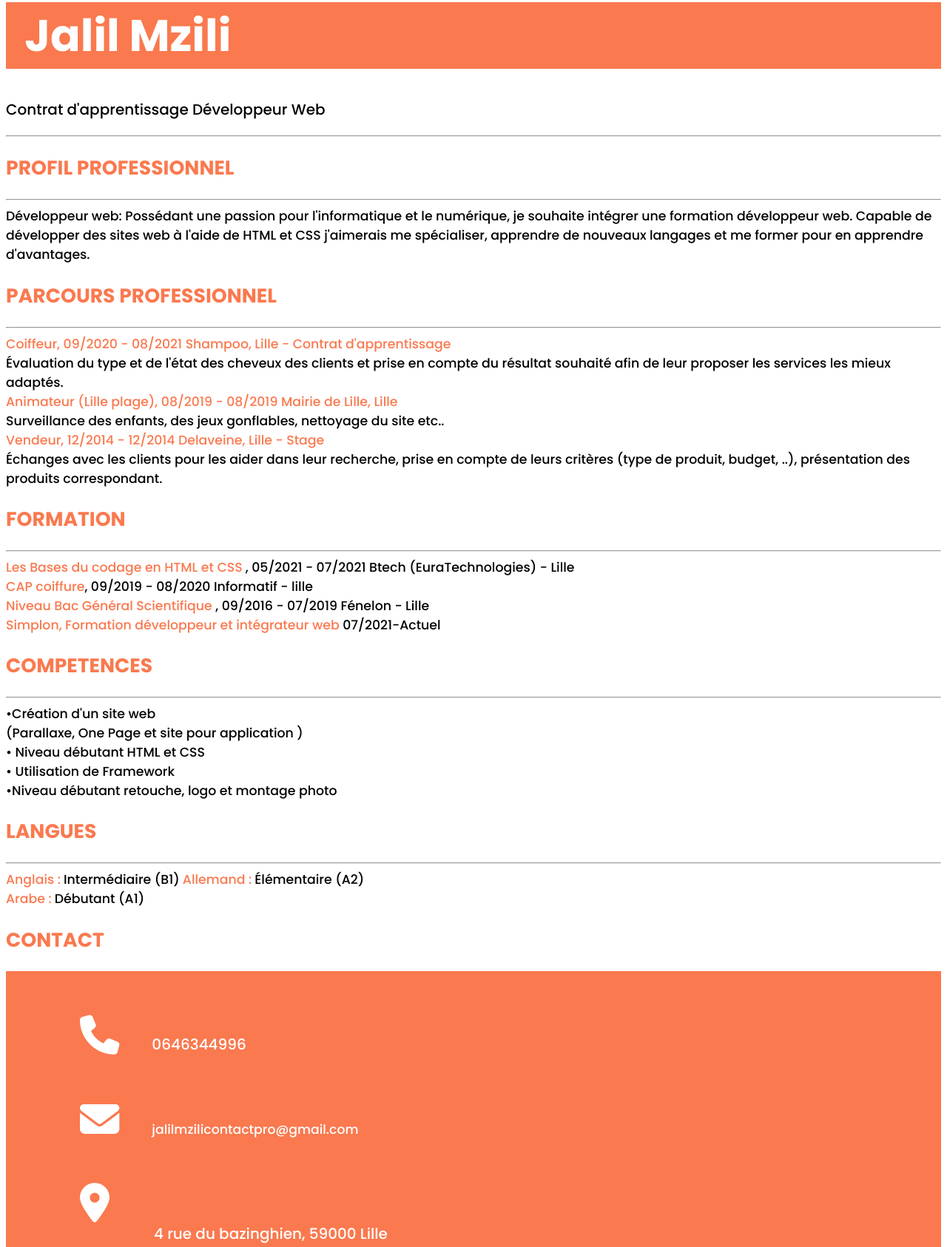
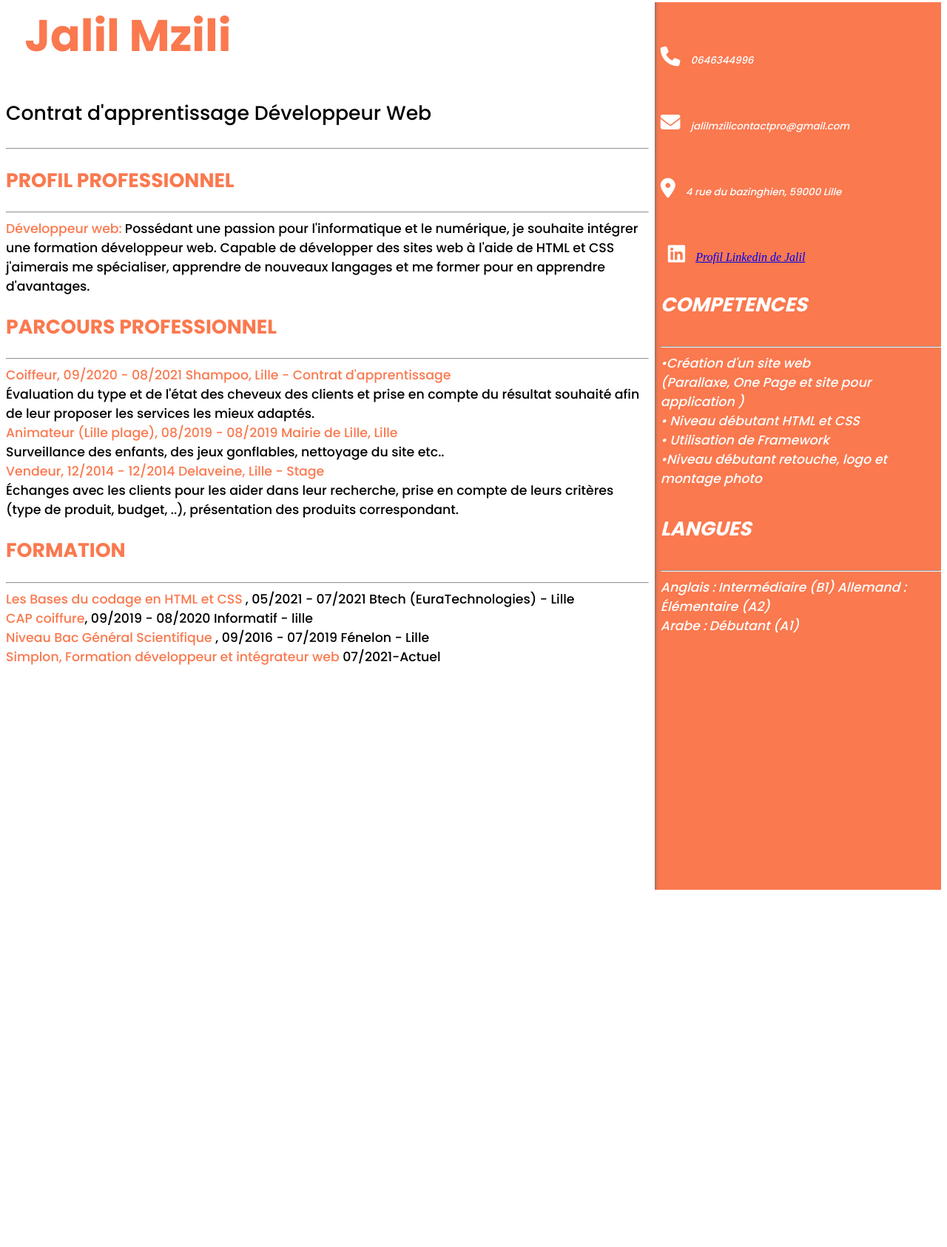
Before and after one commit to Jalilmz/cv, a plain HTML site: page index.html in a window 1280 px wide. Shown: the part 7-1693 px from the top of the page at 74% size. After the commit the page ends 1218 px from the top, so only its background shows below. Drawn offline with Linux system fonts and the light colour scheme; a web font is replaced by a local one.

Commit message:
Un autre commit

```diff
--- a/index.html
+++ b/index.html
@@ -19,9 +19,54 @@
     <title>Document</title>
 </head>
 <body>
-      <header>
+    <aside>
+        <div class="lol">
+        <div class="phone" >
+            <i class="fas fa-phone"></i>
+            <p5>0646344996</p5>
+            </div>
+               <div class="mail">
+            <i class="fas fa-envelope"></i>
+                <p6>jalilmzilicontactpro@gmail.com</p6>
+            </div>
+             <div class="num">
+            <i class="fas fa-map-marker-alt"></i>
+                <p4>4 rue du bazinghien, 59000 Lille </p4>
+            </div>
+            <div class="lin">
+            <i class="fab fa-linkedin"></i>
+            <a href="https://www.linkedin.com/in/jalil-mzili-ba8308190/">Profil Linkedin de Jalil</a>
+            </div>
+        </div>
+        <div class="lal">
+        <h4>COMPETENCES</h4>
+        <div class="trait">
+                              <hr>
+        </div>
+           <p2>•Création d'un site web <br>(Parallaxe,
+                                  One Page et site pour application )<br>
+
+                                  • Niveau débutant HTML et CSS<br>
+                                  • Utilisation de Framework<br>
+                                  •Niveau débutant retouche, logo et
+                                  montage photo</p2>
+
+       <h4>LANGUES</h4>
+                      <div class="trait">
+                                      <hr>
+                                      </div>
+
+            <p2>Anglais :</p2>
+            <p2>Intermédiaire (B1)</p2>
+            <p2>  Allemand :</p2>
+            <p2> Élémentaire (A2)<br></p2>
+            <p2>  Arabe :</p2>
+            <p2> Débutant (A1)</p2>
+        </div>
+    </aside>
+
     <h1>Jalil Mzili</h1>
-      </header>
+
       <p>Contrat d'apprentissage Développeur Web</p>
      <div class="trait">
       <hr>
@@ -30,12 +75,12 @@
      <div class="trait">
     <hr>
      </div>
-      <p2>Développeur web:
-        Possédant une passion pour l'informatique et le
+      <p3>Développeur web:</p3>
+        <p2> Possédant une passion pour l'informatique et le
         numérique, je souhaite intégrer une formation développeur web.
         Capable de développer des sites web à l'aide de HTML et CSS
         j'aimerais me spécialiser, apprendre de nouveaux langages et me
- former pour en apprendre d'avantages.</p2>
+        former pour en apprendre d'avantages.</p2>
      <h2>PARCOURS PROFESSIONNEL</h2>
       <div class="trait">
             <hr>
@@ -70,58 +115,6 @@
                   </p2>
 
 
-      <h2>COMPETENCES</h2>
-      <div class="trait">
-                            <hr>
-      </div>
-         <p2>•Création d'un site web <br>(Parallaxe,
-                                One Page et site pour application )<br>
-
-                                • Niveau débutant HTML et CSS<br>
-                                • Utilisation de Framework<br>
-                                •Niveau débutant retouche, logo et
-                                montage photo</p2>
-
-     <h2>LANGUES</h2>
-                    <div class="trait">
-                                    <hr>
-                                    </div>
-
-          <p3>Anglais :</p3>
-          <p2>Intermédiaire (B1)</p2>
-          <p3>  Allemand :</p3>
-          <p2> Élémentaire (A2)<br></p2>
-          <p3>  Arabe :</p3>
-          <p2> Débutant (A1)</p2>
-
-      <h2>CONTACT</h2>
-
- <footer>
-
-
-      <div class="phone" >
-      <i class="fas fa-phone"></i>
-      <p5>0646344996</p5>
-      </div>
-         <div class="mail">
-      <i class="fas fa-envelope"></i>
-          <p6>jalilmzilicontactpro@gmail.com</p6>
-      </div>
-       <div class="num">
-      <i class="fas fa-map-marker-alt"></i><br>
-          <p4>4 rue du bazinghien, 59000 Lille </p4>
-      </div>
-      <div class="lin">
-      <i class="fab fa-linkedin"></i>
-      <a href="https://www.linkedin.com/in/jalil-mzili-ba8308190/">Profil Linkedin de Jalil</a>
-      </div>
-
-
-
-
-
-      </footer>
-
 
 
 
--- a/style.css
+++ b/style.css
@@ -1,5 +1,6 @@
 body{
-  height:2000px;
+  height:900px;
+
 
 
 }
@@ -9,7 +10,9 @@ h1{
   color:#FA794F;
   font-family: 'Poppins', sans-serif;
   font-size:25pt;
-  margin-left:90px;
+  text-align:center;
+  margin-top:-1850px;
+
 
 }
 p{
@@ -55,8 +58,10 @@ p4{
   font-family: 'Poppins', sans-serif;
   font-size:13pt;
   color:#FA794F;
-  margin-top:300px;
-  margin-left:15px;
+  display: table-cell;
+  vertical-align: middle
+  /* text-align:center; */
+
 
 
   }
@@ -101,16 +106,39 @@ p6{
   margin:none;
   }
 
+  aside{
+    margin-top:1890px;
+    }
+
+
+h4{
+  color:#FA794F;
+  font-family: 'Poppins', sans-serif;
+  font-size:15pt;
+
+
 }
+
+.lol{
+margin-top:300px;
+
+
+}
+.lal{
+
+  margin-top:-1300px;
+}
+}
+
 
 @media only screen and (min-width: 900px){
 body{
-  height:1700px;
+  height:1200px;
 
 
       }
 h1{
-  color:white;
+  color:#FA794F;
   font-family: 'Poppins', sans-serif;
   font-size:45pt;
   margin-left: 2%;
@@ -124,7 +152,7 @@ h1{
       }
  p{
   font-family: 'Poppins', sans-serif;
-   font-size: 15pt;
+   font-size: 20pt;
 
     }
 p2{
@@ -185,20 +213,21 @@ aside{
   width: 30%;
   padding-left: .5rem;
   margin-left: .5rem;
-  margin-top:-500px;
+
 
   float: right;
   box-shadow: inset 5px 0 5px -5px #29627e;
   font-style: italic;
-  color: #29627e;
+  color:white;
 
         }
 
 
-header{
+
+/* header{
 
   background-color:#FA794F;
-    }
+    } */
 footer{
 
   height:500px;
@@ -214,54 +243,62 @@ footer{
 .phone .fa, .fas{
 
   color:white;
-   font-size:40pt;
+   font-size:20pt;
 
-   margin-left:100px;
+   margin-left:-0px;
 
         }
 .mail .fa, .fas{
 
   color:white;
-  font-size:40pt;
+  font-size:20pt;
   margin-top:-1px;
-  margin-left:100px;
+  /* margin-left:100px; */
 
         }
 
 .num .fa, .fas{
 
    color:white;
-   font-size:40pt;
+   font-size:20pt;
    margin-top:60px;
-   margin-left:100px;
+   /* margin-left:100px; */
 
         }
 .lin .fab, .far {
 
    color:white;
-   font-size:40pt;
+   font-size:20pt;
    margin-top:60px;
-   margin-left:100px;
+   margin-left:10px;
 
         }
  .lin a{
-   margin-left:40px;
+   margin-left:10px;
 
 
 
         }
  p4{
-  margin-left:200px;
+  margin-left:10px;
    margin-top:-80px;
-
+   font-size:10pt;
 
         }
 p6{
-   margin-left:40px;
+   margin-left:10px;
+   font-size:10pt;
         }
 p5{
-  margin-left:40px;
+  margin-left:10px;
+  font-size:10pt;
 
+}
+h4{
+
+  color:white;
+  font-family: 'Poppins', sans-serif;
+  font-size:20pt;
 
 }
 
```
